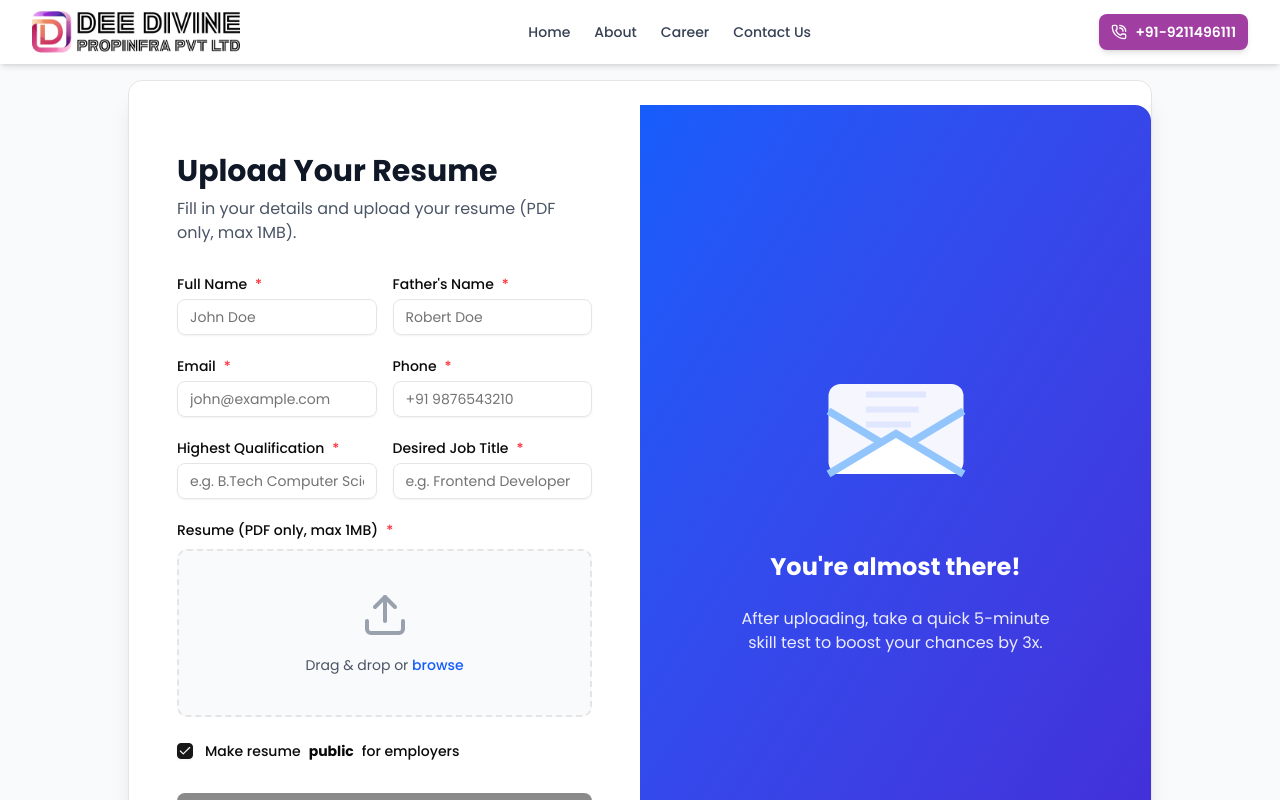
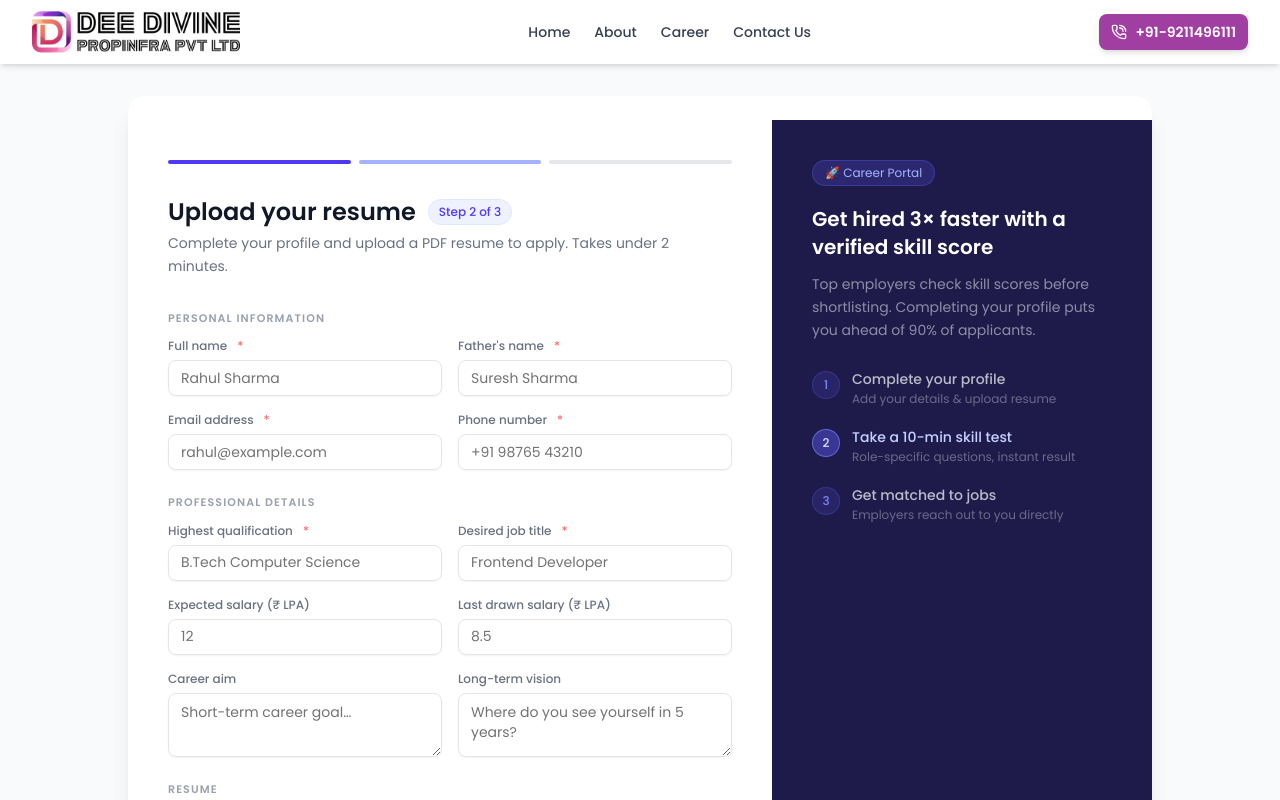
Before and after one commit to PunitDev0/DeeDivineWebsite, a Next.js app: page /upload-resume in a window 1280 px wide. Shown: the top 800 px of the page. Built offline with nearby package versions, Linux system fonts and the light colour scheme.

Commit message:
feat: expand resume upload form with professional details and enhanced UI/UX components

```diff
--- a/src/app/upload-resume/page.jsx
+++ b/src/app/upload-resume/page.jsx
@@ -1,32 +1,29 @@
 "use client";
-import React, { useState } from "react";
+import React, { useState, useEffect } from "react";
 import { motion } from "framer-motion";
 import {
   Upload,
-  CheckCircle2,
   Loader2,
   FileText,
   X,
+  Send,
+  ShieldCheck,
+  EyeOff,
+  BadgeCheck,
 } from "lucide-react";
 import { Button } from "@/components/ui/button";
 import { Input } from "@/components/ui/input";
+import { Textarea } from "@/components/ui/textarea";
 import { Checkbox } from "@/components/ui/checkbox";
 import { Label } from "@/components/ui/label";
 import { Card } from "@/components/ui/card";
-import {
-  Dialog,
-  DialogContent,
-  DialogDescription,
-  DialogHeader,
-  DialogTitle,
-} from "@/components/ui/dialog";
-import { toast } from "sonner"; // Using sonner
+import { toast } from "sonner";
+import { cn } from "@/lib/utils";
 
 export default function UploadResumePage() {
   const [file, setFile] = useState(null);
   const [isUploading, setIsUploading] = useState(false);
-  const [showSuccessDialog, setShowSuccessDialog] = useState(false);
-  const [candidateId, setCandidateId] = useState(null);
+  const [jobTitleFromUrl, setJobTitleFromUrl] = useState("");
 
   const [form, setForm] = useState({
     name: "",
@@ -35,13 +32,25 @@ export default function UploadResumePage() {
     phone: "",
     highestQualification: "",
     jobTitle: "",
+    aim: "",
+    vision: "",
+    expectedSalary: "",
+    lastSalary: "",
     makePublic: true,
   });
+
+  useEffect(() => {
+    const params = new URLSearchParams(window.location.search);
+    const job = params.get("job");
+    if (job) {
+      setJobTitleFromUrl(job);
+      setForm((prev) => ({ ...prev, jobTitle: job }));
+    }
+  }, []);
 
   const handleFileChange = (e) => {
     const selected = e.target.files?.[0];
     if (!selected) return;
-
     if (selected.type !== "application/pdf") {
       toast.error("Only PDF files are allowed.");
       return;
@@ -63,11 +72,10 @@ export default function UploadResumePage() {
   };
 
   const handleSubmit = async () => {
-    // Validate all required fields
     const required = ["name", "fathersName", "email", "phone", "highestQualification", "jobTitle"];
     for (const field of required) {
-      if (!form[field].trim()) {
-        toast.error(`Please fill in ${field.replace(/([A-Z])/g, ' $1').toLowerCase()}`);
+      if (!form[field]?.trim()) {
+        toast.error(`Please fill in ${field.replace(/([A-Z])/g, " $1").toLowerCase()}`);
         return;
       }
     }
@@ -79,28 +87,18 @@ export default function UploadResumePage() {
     setIsUploading(true);
     const formData = new FormData();
     formData.append("file", file);
-    formData.append("name", form.name);
-    formData.append("fathersName", form.fathersName);
-    formData.append("email", form.email);
-    formData.append("phone", form.phone);
-    formData.append("highestQualification", form.highestQualification);
-    formData.append("jobTitle", form.jobTitle);
-    formData.append("makePublic", form.makePublic);
+    Object.entries(form).forEach(([k, v]) => formData.append(k, String(v)));
 
     try {
       const res = await fetch("/api/quick-upload", {
         method: "POST",
         body: formData,
       });
-
       const data = await res.json();
 
       if (data.success) {
         toast.success("Resume uploaded successfully! Redirecting...");
-
-        // ✅ Auto redirect to test page
         window.location.href = `/test?candidate=${data.candidateId}`;
-
 
         setFile(null);
         setForm({
@@ -109,118 +107,173 @@ export default function UploadResumePage() {
           email: "",
           phone: "",
           highestQualification: "",
-          jobTitle: "",
+          jobTitle: jobTitleFromUrl,
+          aim: "",
+          vision: "",
+          expectedSalary: "",
+          lastSalary: "",
           makePublic: true,
         });
-
       } else {
         toast.error(data.error || "Upload failed. Please try again.");
       }
-    } catch (err) {
+    } catch {
       toast.error("Network error. Please check your connection.");
     } finally {
       setIsUploading(false);
     }
   };
 
-  const goToTest = () => {
-    if (candidateId) {
-      window.location.href = `/test?candidate=${candidateId}`;
-    }
-  };
+  const steps = [
+    { num: 1, title: "Complete your profile", sub: "Add your details & upload resume" },
+    { num: 2, title: "Take a 10-min skill test", sub: "Role-specific questions, instant result", active: true },
+    { num: 3, title: "Get matched to jobs", sub: "Employers reach out to you directly" },
+  ];
 
   return (
-    <>
-      <div className="min-h-screen bg-gray-50 flex items-center justify-center sm:p-4">
-        <Card className="w-full max-w-5xl shadow-xl">
-          <div className="grid md:grid-cols-2">
-            {/* Left - Form */}
+    <div className="min-h-screen bg-gray-50 flex items-center justify-center p-4 md:p-8">
+      <Card className="w-full max-w-5xl shadow-xl overflow-hidden rounded-2xl border-0">
+        <div className="grid md:grid-cols-[1fr_380px]">
+
+          {/* Left: Form */}
           <motion.div
-              initial={{ opacity: 0, x: -50 }}
+            initial={{ opacity: 0, x: -30 }}
             animate={{ opacity: 1, x: 0 }}
-              className="p-8 md:p-12"
+            transition={{ duration: 0.4 }}
+            className="p-8 md:p-10"
           >
-              <h1 className="text-3xl font-bold text-gray-900 mb-2">
-                Upload Your Resume
+            {/* Progress */}
+            <div className="flex gap-2 mb-8">
+              <div className="h-1 flex-1 rounded-full bg-indigo-600" />
+              <div className="h-1 flex-1 rounded-full bg-indigo-300" />
+              <div className="h-1 flex-1 rounded-full bg-gray-200" />
+            </div>
+
+            <div className="flex items-center gap-3 mb-1">
+              <h1 className="text-2xl font-semibold text-gray-900">
+                Upload your resume
               </h1>
-              <p className="text-gray-600 mb-8">
-                Fill in your details and upload your resume (PDF only, max 1MB).
+              <span className="text-xs font-medium px-2.5 py-1 rounded-full bg-indigo-50 text-indigo-600 border border-indigo-100">
+                Step 2 of 3
+              </span>
+            </div>
+            <p className="text-sm text-gray-500 mb-8 leading-relaxed">
+              Complete your profile and upload a PDF resume to apply. Takes under 2 minutes.
             </p>
 
-              <div className="space-y-6">
-                <div className="grid grid-cols-1 md:grid-cols-2 gap-4">
-                  <div className="space-y-2">
-                    <Label>Full Name <span className="text-red-500">*</span></Label>
+            {/* Personal Information */}
+            <SectionLabel>Personal information</SectionLabel>
+            <div className="grid grid-cols-1 md:grid-cols-2 gap-4 mb-4">
+              <Field label="Full name" required>
                 <Input
-                      placeholder="John Doe"
+                  placeholder="Rahul Sharma"
                   value={form.name}
                   onChange={(e) => setForm({ ...form, name: e.target.value })}
                 />
-                  </div>
-                  <div className="space-y-2">
-                    <Label>Father's Name <span className="text-red-500">*</span></Label>
+              </Field>
+              <Field label="Father's name" required>
                 <Input
-                      placeholder="Robert Doe"
+                  placeholder="Suresh Sharma"
                   value={form.fathersName}
                   onChange={(e) => setForm({ ...form, fathersName: e.target.value })}
                 />
-                  </div>
+              </Field>
             </div>
 
-                <div className="grid grid-cols-1 md:grid-cols-2 gap-4">
-                  <div className="space-y-2">
-                    <Label>Email <span className="text-red-500">*</span></Label>
+            <div className="grid grid-cols-1 md:grid-cols-2 gap-4 mb-6">
+              <Field label="Email address" required>
                 <Input
                   type="email"
-                      placeholder="john@example.com"
+                  placeholder="rahul@example.com"
                   value={form.email}
                   onChange={(e) => setForm({ ...form, email: e.target.value })}
                 />
-                  </div>
-                  <div className="space-y-2">
-                    <Label>Phone <span className="text-red-500">*</span></Label>
+              </Field>
+              <Field label="Phone number" required>
                 <Input
-                      placeholder="+91 9876543210"
+                  type="tel"
+                  placeholder="+91 98765 43210"
                   value={form.phone}
                   onChange={(e) => setForm({ ...form, phone: e.target.value })}
                 />
-                  </div>
+              </Field>
             </div>
 
-                <div className="grid grid-cols-1 md:grid-cols-2 gap-4">
-                  <div className="space-y-2">
-                    <Label>Highest Qualification <span className="text-red-500">*</span></Label>
+            {/* Professional Details */}
+            <SectionLabel>Professional details</SectionLabel>
+            <div className="grid grid-cols-1 md:grid-cols-2 gap-4 mb-4">
+              <Field label="Highest qualification" required>
                 <Input
-                      placeholder="e.g. B.Tech Computer Science"
+                  placeholder="B.Tech Computer Science"
                   value={form.highestQualification}
                   onChange={(e) => setForm({ ...form, highestQualification: e.target.value })}
                 />
-                  </div>
-                  <div className="space-y-2">
-                    <Label>Desired Job Title <span className="text-red-500">*</span></Label>
+              </Field>
+              <Field label="Desired job title" required>
                 <Input
-                      placeholder="e.g. Frontend Developer"
+                  placeholder="Frontend Developer"
                   value={form.jobTitle}
                   onChange={(e) => setForm({ ...form, jobTitle: e.target.value })}
                 />
-                  </div>
+              </Field>
             </div>
 
-                {/* File Upload */}
-                <div className="space-y-3">
-                  <Label>Resume (PDF only, max 1MB) <span className="text-red-500">*</span></Label>
+            <div className="grid grid-cols-1 md:grid-cols-2 gap-4 mb-4">
+              <Field label="Expected salary (₹ LPA)">
+                <Input
+                  type="number"
+                  placeholder="12"
+                  value={form.expectedSalary}
+                  onChange={(e) => setForm({ ...form, expectedSalary: e.target.value })}
+                />
+              </Field>
+              <Field label="Last drawn salary (₹ LPA)">
+                <Input
+                  type="number"
+                  placeholder="8.5"
+                  value={form.lastSalary}
+                  onChange={(e) => setForm({ ...form, lastSalary: e.target.value })}
+                />
+              </Field>
+            </div>
+
+            <div className="grid grid-cols-1 md:grid-cols-2 gap-4 mb-6">
+              <Field label="Career aim">
+                <Textarea
+                  rows={3}
+                  placeholder="Short-term career goal…"
+                  value={form.aim}
+                  onChange={(e) => setForm({ ...form, aim: e.target.value })}
+                />
+              </Field>
+              <Field label="Long-term vision">
+                <Textarea
+                  rows={3}
+                  placeholder="Where do you see yourself in 5 years?"
+                  value={form.vision}
+                  onChange={(e) => setForm({ ...form, vision: e.target.value })}
+                />
+              </Field>
+            </div>
+
+            {/* Resume Upload */}
+            <SectionLabel>Resume</SectionLabel>
             {!file ? (
               <div
                 onDragOver={(e) => e.preventDefault()}
                 onDrop={handleDrop}
-                      className="border-2 border-dashed rounded-lg p-10 text-center hover:border-blue-500 transition bg-gray-50 cursor-pointer"
+                onClick={() => document.getElementById("resume-input")?.click()}
+                className="border-2 border-dashed border-gray-200 rounded-xl p-8 text-center cursor-pointer hover:border-indigo-400 hover:bg-indigo-50/40 transition-all duration-200 bg-gray-50"
               >
-                      <Upload className="w-12 h-12 mx-auto text-gray-400 mb-4" />
+                <div className="w-12 h-12 rounded-full bg-indigo-50 flex items-center justify-center mx-auto mb-3">
+                  <Upload className="w-5 h-5 text-indigo-500" />
+                </div>
                 <p className="text-sm text-gray-600">
-                        Drag & drop or{" "}
-                        <label className="text-blue-600 font-medium cursor-pointer">
-                          browse
+                  Drag & drop your resume or{" "}
+                  <label className="text-indigo-600 font-medium cursor-pointer hover:underline">
+                    browse file
                     <input
+                      id="resume-input"
                       type="file"
                       accept=".pdf"
                       onChange={handleFileChange}
@@ -228,147 +281,136 @@ export default function UploadResumePage() {
                     />
                   </label>
                 </p>
+                <p className="text-xs text-gray-400 mt-1">PDF only · max 1 MB</p>
               </div>
             ) : (
-                    <div className="flex items-center justify-between bg-green-50 border border-green-300 rounded-lg p-4">
-                      <div className="flex items-center gap-3">
-                        <FileText className="w-10 h-10 text-green-600" />
-                        <div>
-                          <p className="font-medium">{file.name}</p>
-                          <p className="text-xs text-gray-500">
+              <div className="flex items-center gap-3 border border-green-200 bg-green-50 rounded-xl px-4 py-3">
+                <div className="w-10 h-10 rounded-lg bg-green-100 flex items-center justify-center flex-shrink-0">
+                  <FileText className="w-5 h-5 text-green-600" />
+                </div>
+                <div className="flex-1 min-w-0">
+                  <p className="text-sm font-medium text-green-800 truncate">{file.name}</p>
+                  <p className="text-xs text-green-600">
                     {(file.size / 1024 / 1024).toFixed(2)} MB
                   </p>
                 </div>
-                      </div>
-                      <button onClick={() => setFile(null)} className="text-red-600 hover:text-red-800">
-                        <X className="w-5 h-5" />
+                <button
+                  onClick={() => setFile(null)}
+                  className="text-green-500 hover:text-red-500 transition-colors"
+                >
+                  <X className="w-4 h-4" />
                 </button>
               </div>
             )}
-                </div>
 
-                <div className="flex items-center space-x-3">
+            <div className="flex items-center gap-3 mt-5">
               <Checkbox
-                    id="public"
+                id="makePublic"
                 checked={form.makePublic}
-                    onCheckedChange={(c) => setForm({ ...form, makePublic: c })}
+                onCheckedChange={(c) => setForm({ ...form, makePublic: !!c })}
               />
-                  <Label htmlFor="public" className="text-sm cursor-pointer">
-                    Make resume <span className="font-bold">public</span> for employers
+              <Label htmlFor="makePublic" className="text-sm text-gray-500 cursor-pointer">
+                Make my resume <span className="font-semibold text-gray-700">public</span> for employers to discover
               </Label>
-                </div>
             </div>
 
             <Button
               onClick={handleSubmit}
               disabled={isUploading || !file}
-                className="w-full mt-8 h-12 text-lg font-semibold"
-                size="lg"
+              className={cn(
+                "w-full mt-6 h-11 text-sm font-medium rounded-xl gap-2",
+                "bg-indigo-600 hover:bg-indigo-700 text-white disabled:opacity-40"
+              )}
             >
               {isUploading ? (
                 <>
-                    <Loader2 className="mr-2 h-5 w-5 animate-spin" />
-                    Uploading...
+                  <Loader2 className="w-4 h-4 animate-spin" />
+                  Uploading…
                 </>
               ) : (
-                  "Upload & Continue"
+                <>
+                  <Send className="w-4 h-4" />
+                  Submit & take skill test
+                </>
               )}
             </Button>
           </motion.div>
 
-            {/* Right Panel */}
-            <div className="bg-gradient-to-br from-blue-600 to-indigo-700 p-10 text-white flex flex-col justify-center items-center text-center rounded-r-2xl">
-              <motion.div
-                initial={{ scale: 0.8 }}
-                animate={{ scale: 1 }}
-                transition={{ delay: 0.3 }}
-                className="mb-8"
+          {/* Right: Info Panel */}
+          <div className="hidden md:flex flex-col justify-between bg-[#1e1b4b] p-10 text-white">
+            <div>
+              <span className="inline-block text-xs px-3 py-1 rounded-full bg-indigo-500/20 text-indigo-300 border border-indigo-500/30 mb-5">
+                🚀 Career Portal
+              </span>
+              <h2 className="text-xl font-semibold text-white leading-snug mb-3">
+                Get hired 3× faster with a verified skill score
+              </h2>
+              <p className="text-sm text-white/50 leading-relaxed">
+                Top employers check skill scores before shortlisting. Completing your profile puts you ahead of 90% of applicants.
+              </p>
+
+              <div className="mt-7 space-y-5">
+                {steps.map((s) => (
+                  <div key={s.num} className="flex items-start gap-3">
+                    <div
+                      className={cn(
+                        "w-7 h-7 rounded-full flex items-center justify-center text-xs font-medium shrink-0 mt-0.5",
+                        s.active
+                          ? "bg-indigo-500/40 border border-indigo-400/60 text-indigo-100"
+                          : "bg-indigo-500/15 border border-indigo-500/25 text-indigo-400"
+                      )}
                     >
-                <EnvelopeIllustration />
-              </motion.div>
-              <h2 className="text-2xl font-bold mb-6">
-                You're almost there!
-              </h2>
-              <p className="text-white/90 max-w-xs">
-                After uploading, take a quick 5-minute skill test to boost your chances by 3x.
+                      {s.num}
+                    </div>
+                    <div>
+                      <p className={cn("text-sm font-medium", s.active ? "text-indigo-200" : "text-white/70")}>
+                        {s.title}
                       </p>
+                      <p className="text-xs text-white/35 mt-0.5">{s.sub}</p>
+                    </div>
+                  </div>
+                ))}
+              </div>
+            </div>
+
+            <div className="flex flex-wrap gap-4 pt-5 border-t border-white/10 mt-6">
+              <TrustBadge icon={<ShieldCheck className="w-3.5 h-3.5" />}>Data secure</TrustBadge>
+              <TrustBadge icon={<EyeOff className="w-3.5 h-3.5" />}>No spam</TrustBadge>
+              <TrustBadge icon={<BadgeCheck className="w-3.5 h-3.5" />}>Verified employers</TrustBadge>
+            </div>
           </div>
         </div>
       </Card>
-
-        {/* Success Dialog */}
-        <Dialog open={showSuccessDialog} onOpenChange={setShowSuccessDialog}>
-          <DialogContent className="sm:max-w-md">
-            <DialogHeader>
-              <DialogTitle className="text-2xl font-bold text-center">
-                Congratulations!
-              </DialogTitle>
-              <DialogDescription className="text-center text-base mt-4">
-                Your resume has been uploaded successfully.
-                <br />
-                <span className="font-semibold text-green-600">
-                  Now take a quick skill test to stand out!
-                </span>
-              </DialogDescription>
-            </DialogHeader>
-            <div className="flex flex-col items-center gap-6 py-6">
-              <motion.div
-                animate={{ scale: [1, 1.2, 1] }}
-                transition={{ duration: 0.6, repeat: Infinity, repeatDelay: 2 }}
-              >
-                <CheckCircle2 className="w-20 h-20 text-green-500" />
-              </motion.div>
-              <div className="space-y-3 w-full">
-                <Button
-                  onClick={goToTest}
-                  className="w-full h-12 text-lg bg-green-600 hover:bg-green-700"
-                >
-                  Start Skill Test Now
-                </Button>
-                <Button
-                  variant="outline"
-                  onClick={() => setShowSuccessDialog(false)}
-                  className="w-full"
-                >
-                  Maybe Later
-                </Button>
     </div>
-            </div>
-          </DialogContent>
-        </Dialog>
-      </div>
-    </>
   );
 }
 
-function EnvelopeIllustration() {
+/* Helper Components */
+function SectionLabel({ children }) {
   return (
-    <svg width="180" height="180" viewBox="0 0 120 120">
-      <rect x="15" y="30" width="90" height="60" rx="8" fill="white" opacity="0.95" />
-      <path d="M15 48 L60 75 L105 48" fill="none" stroke="#93c5fd" strokeWidth="5" />
-      <path d="M15 90 L60 63 L105 90" fill="white" />
-      <path d="M15 90 L60 63 L105 90" fill="none" stroke="#93c5fd" strokeWidth="5" />
-      <motion.rect
-        x="35"
-        y="15"
-        width="50"
-        height="60"
-        rx="4"
-        fill="white"
-        stroke="#60a5fa"
-        strokeWidth="3"
-        initial={{ y: -80 }}
-        animate={{ y: -35 }}
-        transition={{
-          repeat: Infinity,
-          repeatType: "reverse",
-          duration: 2.8,
-          ease: "easeInOut",
-        }}
-      />
-      <rect x="40" y="35" width="40" height="4" fill="#e0e7ff" />
-      <rect x="40" y="45" width="35" height="4" fill="#e0e7ff" />
-      <rect x="40" y="55" width="30" height="4" fill="#e0e7ff" />
-    </svg>
+    <p className="text-[11px] font-semibold tracking-widest text-gray-400 uppercase mb-3 mt-1">
+      {children}
+    </p>
   );
 }
+
+function Field({ label, required, children }) {
+  return (
+    <div className="space-y-1.5">
+      <Label className="text-xs text-gray-500 font-medium">
+        {label}
+        {required && <span className="text-red-400 ml-0.5">*</span>}
+      </Label>
+      {children}
+    </div>
+  );
+}
+
+function TrustBadge({ icon, children }) {
+  return (
+    <div className="flex items-center gap-1.5 text-xs text-white/40">
+      <span className="text-indigo-400">{icon}</span>
+      {children}
+    </div>
+  );
+}
```
Lines whose indentation alone changed are shown as unchanged.
